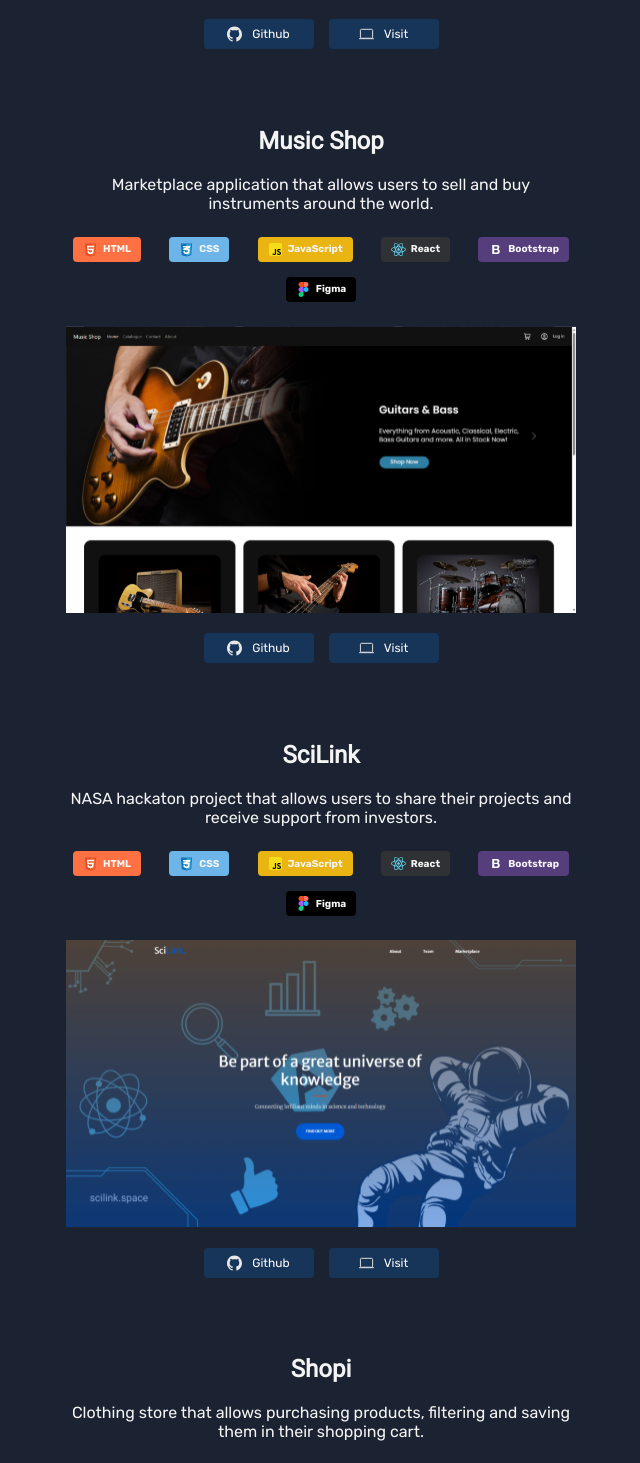
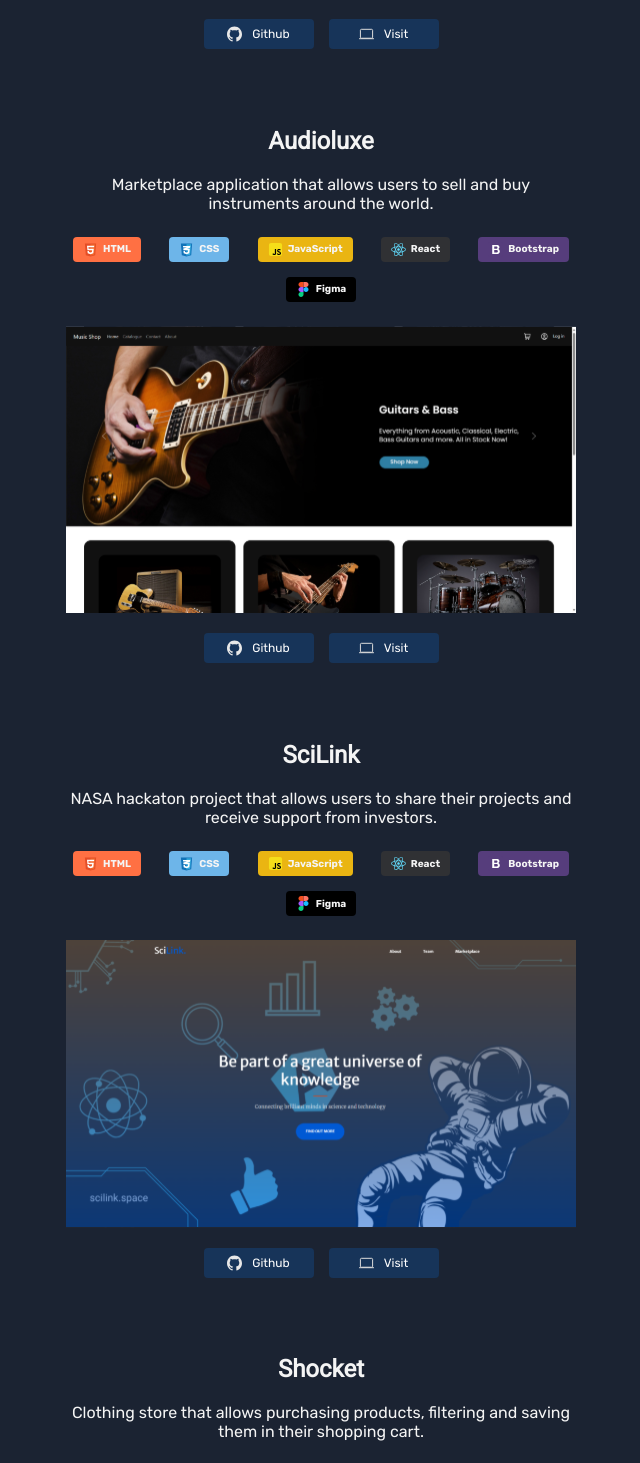
Before and after one commit to dannycastilloo/portfolio, a React (Vite) app: page / in a window 1280 px wide. Shown: the part 1581-3044 px from the top of the page, without its empty margins (319-959 px from the left). Built offline with nearby package versions, Linux system fonts and the light colour scheme.

Commit message:
projects url

```diff
--- a/src/views/MainView.jsx
+++ b/src/views/MainView.jsx
@@ -72,7 +72,7 @@ function MainView() {
                         title='Smart Reserve'
                         description='Computer reservation system with a statistical graph generator and warehouse management.'
                         repo='https://github.com/dannycastilloo/Smart-Reserve'
-                        page=''
+                        page='https://smart-reserve.vercel.app/'
                         technologies={[
                             { img: './icons/HTML.svg', name: 'HTML', backgroundColor: htmlColor },
                             { img: './icons/CSS.svg', name: 'CSS', backgroundColor: cssColor },
@@ -84,10 +84,10 @@ function MainView() {
                         ]} />
                     <Project
                         screenshot='./projects/MusicShop.svg'
-                        title='Music Shop'
+                        title='Audioluxe'
                         description='Marketplace application that allows users to sell and buy instruments around the world.'
                         repo='https://github.com/dannycastilloo/Music-Shop'
-                        page=''
+                        page='https://audioluxe.vercel.app/'
                         technologies={[
                             { img: './icons/HTML.svg', name: 'HTML', backgroundColor: htmlColor },
                             { img: './icons/CSS.svg', name: 'CSS', backgroundColor: cssColor },
@@ -101,7 +101,7 @@ function MainView() {
                         title='SciLink'
                         description='NASA hackaton project that allows users to share their projects and receive support from investors.'
                         repo='https://github.com/dannycastilloo/SciLink'
-                        page=''
+                        page='https://sci-link.vercel.app/'
                         technologies={[
                             { img: './icons/HTML.svg', name: 'HTML', backgroundColor: htmlColor },
                             { img: './icons/CSS.svg', name: 'CSS', backgroundColor: cssColor },
@@ -112,10 +112,10 @@ function MainView() {
                         ]} />
                     <Project
                         screenshot='./projects/Shopi.svg'
-                        title='Shopi'
+                        title='Shocket'
                         description='Clothing store that allows purchasing products, filtering and saving them in their shopping cart.'
                         repo='https://github.com/dannycastilloo/Shopi'
-                        page=''
+                        page='https://shocket.vercel.app/'
                         technologies={[
                             { img: './icons/HTML.svg', name: 'HTML', backgroundColor: htmlColor },
                             { img: './icons/CSS.svg', name: 'CSS', backgroundColor: cssColor },
```
